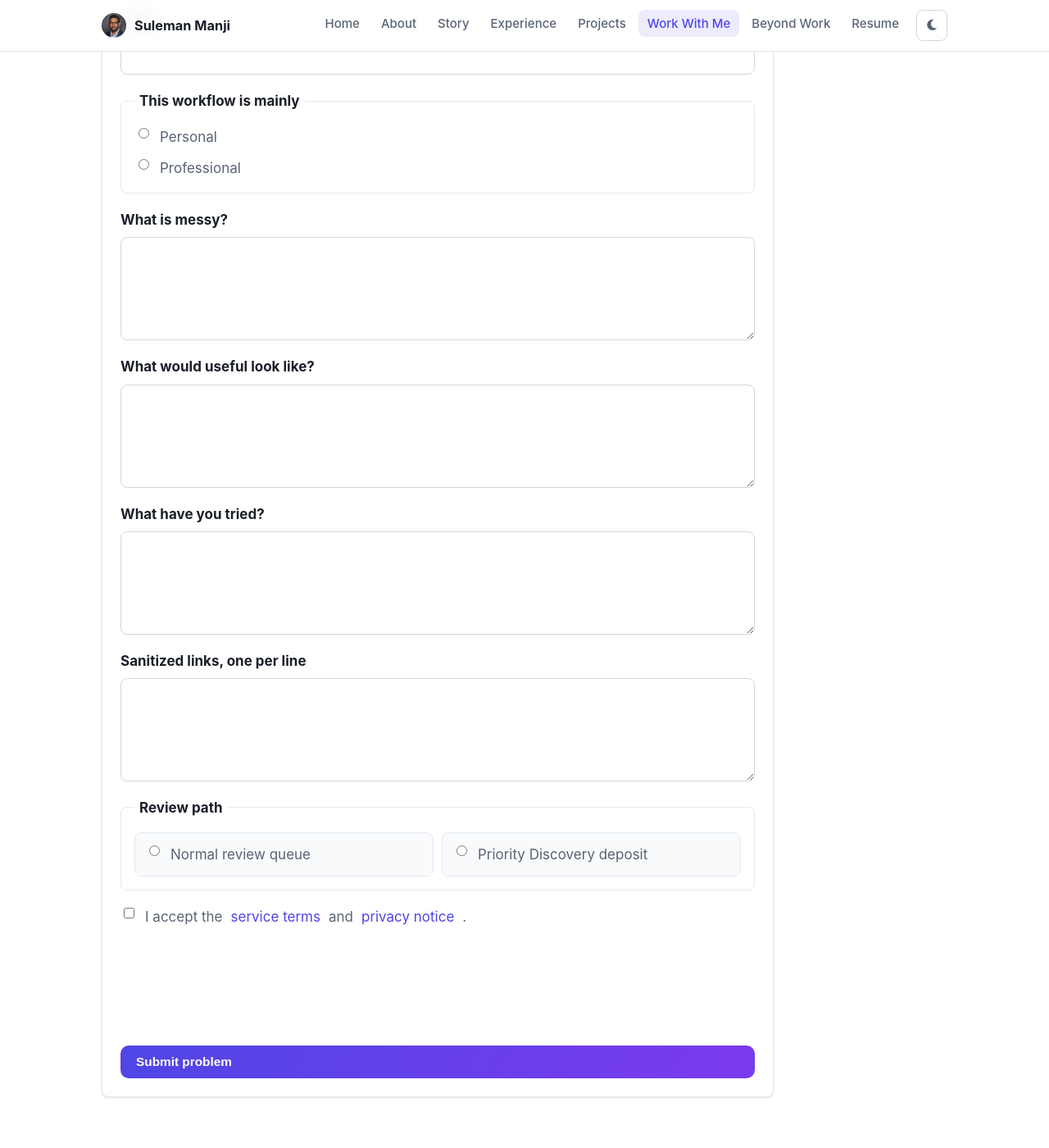
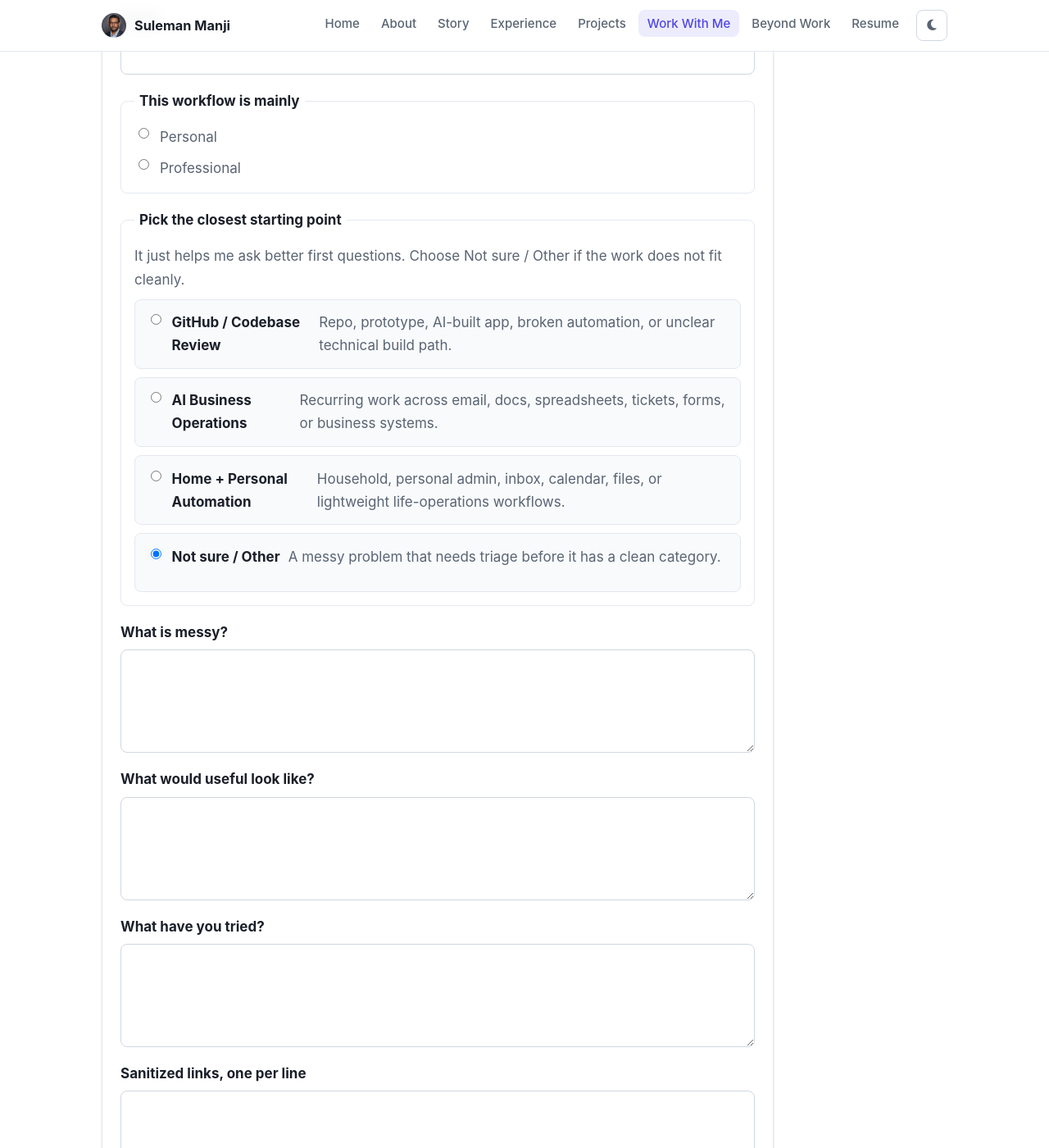
Before and after one commit to ssmanji89/sulemanji-port, a Jekyll site: the page built from work-with-me.md, in a window 1280 px wide and 1400 px high, scrolled down 3016 px. Shown: the whole window at 82% size. Built offline with Jekyll 4.4.1, drawn with Linux system fonts in a browser that asks for light colours.

Commit message:
feat: add workshop starting points to intake

```diff
--- a/assets/css/style.scss
+++ b/assets/css/style.scss
@@ -245,6 +245,36 @@ hr { border: 0; border-top: 1px solid var(--border); margin: 2.5em 0; }
   border-radius: 8px;
 }
 
+.workshop-category-choice {
+  display: grid;
+  gap: 0.75rem;
+}
+
+.workshop-category-choice label {
+  display: grid;
+  grid-template-columns: auto 1fr;
+  gap: 0.25rem 0.7rem;
+  min-height: 4.5rem;
+  padding: 0.85rem;
+  background: var(--surface-2);
+  border: 1px solid var(--border);
+  border-radius: 8px;
+}
+
+.workshop-category-choice input {
+  margin-top: 0.25rem;
+}
+
+.workshop-category-choice strong,
+.workshop-category-choice span {
+  grid-column: 2;
+}
+
+.form-help {
+  margin: 0;
+  color: var(--text-muted);
+}
+
 .field-error {
   color: #b42318;
   font-size: .9rem;
--- a/assets/js/work-with-me.js
+++ b/assets/js/work-with-me.js
@@ -21,6 +21,7 @@
       name: String(formData.get("name") || "").trim(),
       email: String(formData.get("email") || "").trim(),
       contextType: String(formData.get("contextType") || ""),
+      workshopCategory: String(formData.get("workshopCategory") || "not_sure_other"),
       problem: String(formData.get("problem") || "").trim(),
       desiredOutcome: String(formData.get("desiredOutcome") || "").trim(),
       priorAttempts: String(formData.get("priorAttempts") || "").trim(),
--- a/work-with-me.md
+++ b/work-with-me.md
@@ -100,6 +100,13 @@ Choose normal review if you want me to look manually as time allows. Choose Prio
     <label><input type="radio" name="contextType" value="personal" required> Personal</label>
     <label><input type="radio" name="contextType" value="professional" required> Professional</label>
   </fieldset>
+  <fieldset class="workshop-category-choice"><legend>Pick the closest starting point</legend>
+    <p class="form-help">It just helps me ask better first questions. Choose Not sure / Other if the work does not fit cleanly.</p>
+    <label><input type="radio" name="workshopCategory" value="github_codebase_review"> <strong>GitHub / Codebase Review</strong><span>Repo, prototype, AI-built app, broken automation, or unclear technical build path.</span></label>
+    <label><input type="radio" name="workshopCategory" value="ai_business_operations"> <strong>AI Business Operations</strong><span>Recurring work across email, docs, spreadsheets, tickets, forms, or business systems.</span></label>
+    <label><input type="radio" name="workshopCategory" value="home_personal_automation"> <strong>Home + Personal Automation</strong><span>Household, personal admin, inbox, calendar, files, or lightweight life-operations workflows.</span></label>
+    <label><input type="radio" name="workshopCategory" value="not_sure_other" checked> <strong>Not sure / Other</strong><span>A messy problem that needs triage before it has a clean category.</span></label>
+  </fieldset>
   <label class="form-field">What is messy? <textarea name="problem" required minlength="40" maxlength="6000"></textarea></label>
   <label class="form-field">What would useful look like? <textarea name="desiredOutcome" required minlength="20" maxlength="3000"></textarea></label>
   <label class="form-field">What have you tried? <textarea name="priorAttempts" maxlength="3000"></textarea></label>
```
Also changed, not shown: scripts/verify_work_with_me.py (+24 -0 lines).
